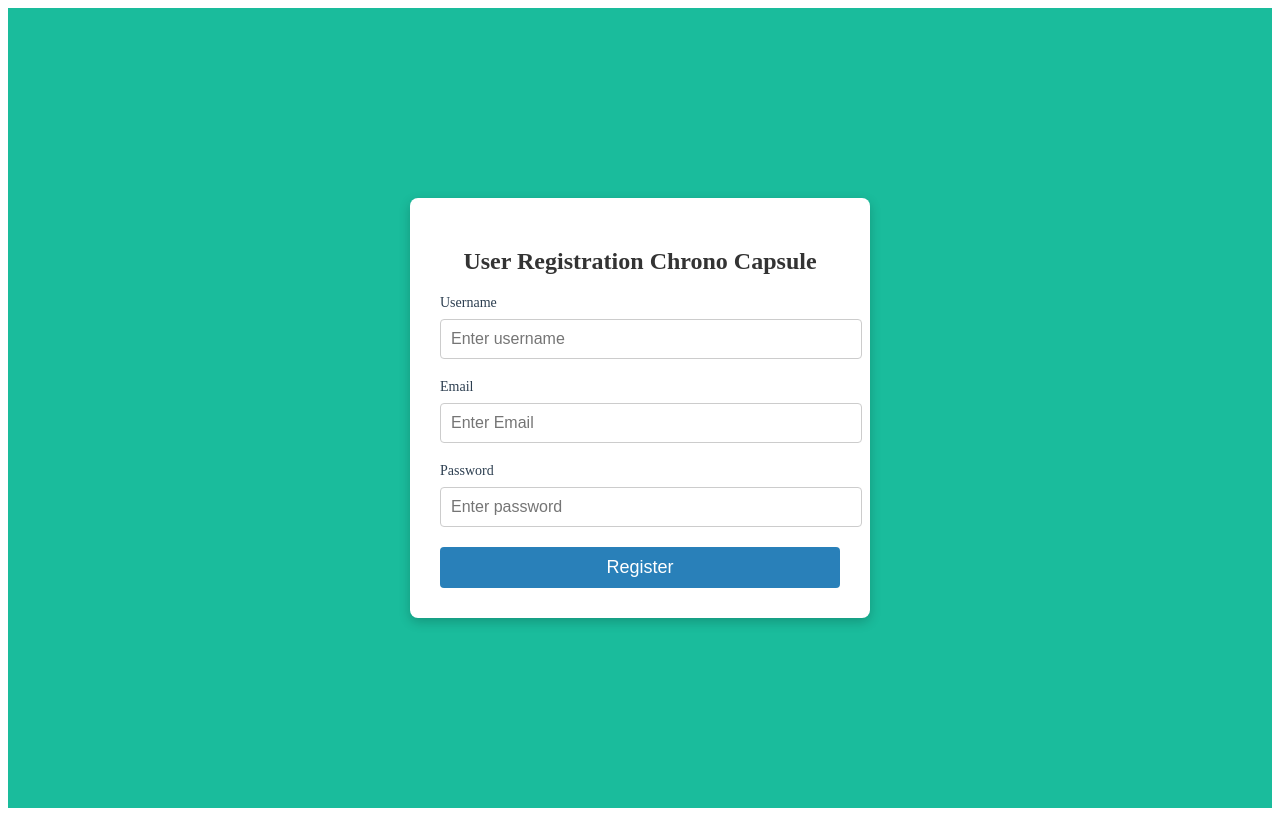
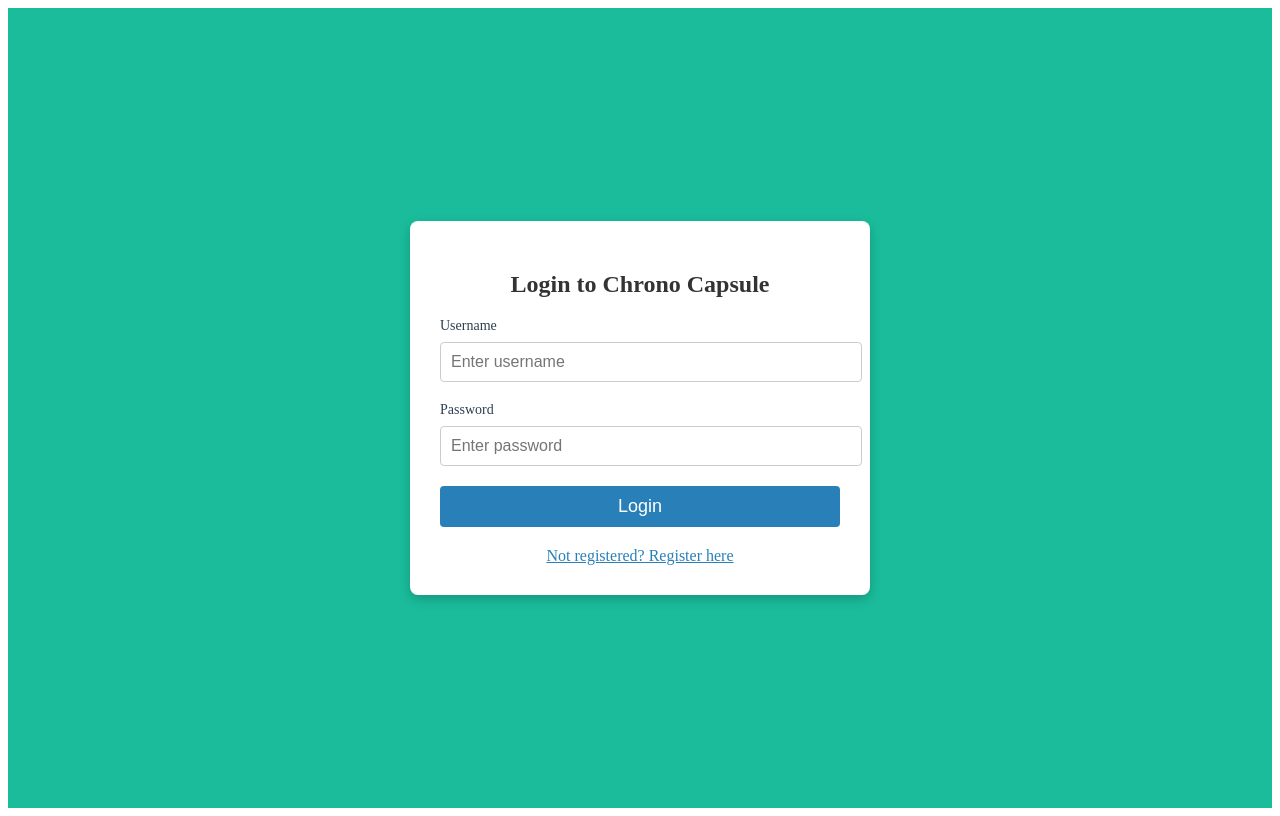
Before and after one commit to umeshkarunarathna/ChronoCapsule_FE, a Vue app: page /login in a window 1280 px wide. Built offline with nearby package versions, Linux system fonts and the light colour scheme.

Commit message:
Fixed routing issues

```diff
--- a/src/App.vue
+++ b/src/App.vue
@@ -1,30 +1,20 @@
 <template>
   <div id="chronoCapsule">
-    <Header v-if="loggedIn" />
-    <Dashboard v-if="loggedIn" />
-    <LogIn v-else-if="showLogin" @loginSuccess="handleLoginSuccess" @register="showRegisterPage" />
-    <UserRegister v-else @registrationComplete="handleRegistrationComplete" />
+    <Header v-if="loggedIn"/>
+    <router-view @loginSuccess="handleLoginSuccess" @register="showRegisterPage" @registrationComplete="handleRegistrationComplete" />
   </div>
 </template>
 
 <script>
 import Header from './components/TimeCapsuleHeader.vue';
-import Dashboard from './components/TimeCapsuleDashboard.vue';
-import LogIn from './components/LogIn.vue';
-import UserRegister from './components/UserRegister.vue';
 
 export default {
   components: {
-    Header,
-    Dashboard,
-    LogIn,
-    UserRegister
+    Header
   },
   data() {
     return {
-
-      showLogin: false,
-      loggedIn: false // Initially set to false to show the login page
+      loggedIn: false, // Initially set to false to show the login page
     };
   },
   methods: {
@@ -32,11 +22,10 @@ export default {
       this.loggedIn = true;
     },
     showRegisterPage() {
-      this.showLogin = false; // Switch to registration page
+      this.$router.push('/register'); // Navigate to registration page
     },
     handleRegistrationComplete() {
-      // Switch to login page after registration is complete
-      this.showLogin = true;
+      this.$router.push('/login'); // Navigate to login page after registration
     },
   },
 };
--- a/src/components/LogIn.vue
+++ b/src/components/LogIn.vue
@@ -13,12 +13,16 @@
         </div>
         <button type="submit" class="login-button">Login</button>
       </form>
+
+      <!-- Link to navigate to registration page -->
+      <a @click.prevent="goToRegisterPage" class="register-link">
+        Not registered? Register here
+      </a>
     </div>
   </div>
 </template>
 
 <script>
-
 import axios from 'axios';
 
 export default {
@@ -43,8 +47,9 @@ import axios from 'axios';
         console.error('Failed to login:', error);
         alert('Invalid username or password');
       }
-        console.log("Logged in with:", this.username, this.password);
-        alert("Logged in with:", this.username, this.password);
+    },
+    goToRegisterPage() {
+      this.$router.push('/register'); // Navigate to the registration page
     }
   }
 };
@@ -108,6 +113,21 @@ import axios from 'axios';
   background-color: #f39c12; /* Orange hover effect to match theme */
 }
 
+/* Styling for the registration link */
+.register-link {
+  margin-top: 20px;
+  display: inline-block;
+  color: #2980b9; /* Blue color to indicate a clickable link */
+  cursor: pointer;
+  font-size: 16px;
+  text-decoration: underline;
+  transition: color 0.3s;
+}
+
+.register-link:hover {
+  color: #f39c12; /* Hover color for link */
+}
+
 h2 {
   color: #333;
   margin-bottom: 20px;
--- a/src/components/UserRegister.vue
+++ b/src/components/UserRegister.vue
@@ -9,15 +9,21 @@
         </div>
 
         <div class="form-group">
-            <label for="username">Email</label>
-            <input type="email" id="username" v-model="email" placeholder="Enter Email" required />
+          <label for="email">Email</label>
+          <input type="email" id="email" v-model="email" placeholder="Enter Email" required />
         </div>
+
         <div class="form-group">
           <label for="password">Password</label>
           <input type="password" id="password" v-model="password" placeholder="Enter password" required />
         </div>
-          <button type="submit" class="register-button" >Register</button>
+
+        <button type="submit" class="register-button">Register</button>
       </form>
+
+      <div class="link-to-login">
+        <p>Already have an account? <router-link to="/login">Login here</router-link></p>
+      </div>
     </div>
   </div>
 </template>
@@ -44,16 +50,13 @@ import axios from 'axios';
         });
 
         if (response.status === 200) {
-          //alert('Registration successful');
-          // You can redirect the user to the login page or dashboard after successful registration
-          console.log(this.$router);
-          this.$router.push('/login'); // Assuming you have a login route
+          // Redirect to the login page after successful registration
+          this.$router.push('/login');
         }
       } catch (error) {
         console.error('Registration error:', error);
         if (error.response && error.response.data) {
           this.errorMessage = error.response.data.message;
-
         } else {
           this.errorMessage = 'Registration failed. Please try again.';
         }
@@ -126,4 +129,13 @@ import axios from 'axios';
   margin-bottom: 20px;
   font-size: 24px;
 }
+
+.link-to-login {
+  margin-top: 15px;
+}
+
+.link-to-login p {
+  font-size: 14px;
+  color: #2980b9;
+}
 </style>
--- a/src/main.js
+++ b/src/main.js
@@ -1,7 +1,8 @@
 import '@fortawesome/fontawesome-free/css/all.css';
 import { createApp } from 'vue'
-import App from './App.vue'
-import router from './router';
+import App from './App.vue';
+import router from './router'; // Import your router
 
-
-createApp(App).use(router).mount('#app');
+createApp(App)
+  .use(router) // Register the router
+  .mount('#app');
```
Also changed, not shown: src/router/index.js (+5 -4 lines). Lines whose indentation alone changed are shown as unchanged.
